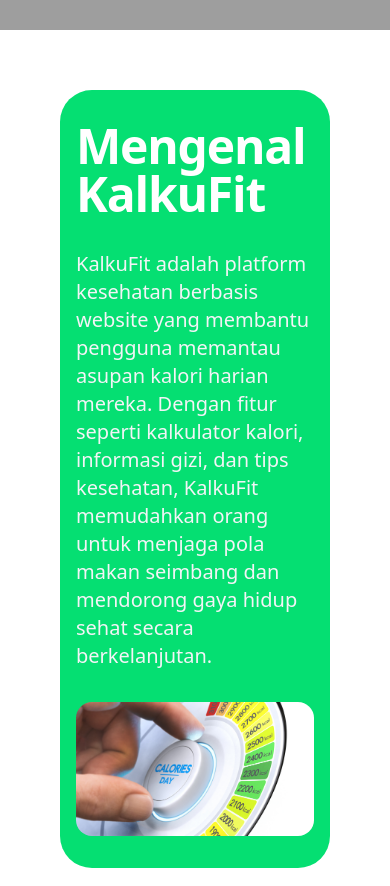
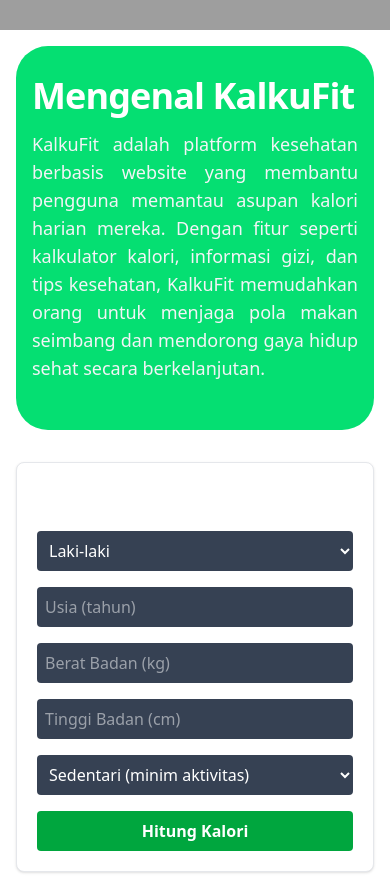
Before and after one commit to Maeeveee/KalkuFit, a React (Vite) app: page / in a window 390 px wide. Shown: the part 500-1386 px from the top of the page. Built offline with nearby package versions, Linux system fonts and the light colour scheme; grey boxes are pictures that could not be loaded.

Commit message:
fix mobile responsiveness

```diff
--- a/src/components/tentang.jsx
+++ b/src/components/tentang.jsx
@@ -1,18 +1,19 @@
 export default function Tentang() {
     return (
-        <section class="bg-green-400 rounded-4xl m-15">
-            <div class="py-8 px-4 mx-auto md:max-w-screen-xl sm:max-w-screen-sm text-left lg:py-16">
-                <div class="grid grid-cols-1 lg:grid lg:grid-cols-2 justify-between lg:gap-12">
-                    <div class="text-information ">
-                        <h1 class="text-5xl font-extrabold tracking-tight leading-none text-white mb-8 md:text-5xl lg:text-6xl text-left">Mengenal KalkuFit</h1>
-                        <p className="mb-8 text-xl font-normal text-left text-gray-100 lg:text-xl sm:text-sm">
-                            KalkuFit adalah platform kesehatan berbasis website yang membantu pengguna memantau asupan kalori harian mereka. Dengan fitur seperti kalkulator kalori, informasi gizi, dan tips kesehatan, KalkuFit memudahkan orang untuk menjaga pola makan seimbang dan mendorong gaya hidup sehat secara berkelanjutan.                            </p>
+        <section className="bg-green-400 rounded-4xl m-4 sm:m-2">
+            <div className="py-8 px-4 mx-auto md:max-w-screen-xl sm:max-w-screen-sm text-left lg:py-16">
+                <div className="grid grid-cols-1 lg:grid-cols-2 gap-4">
+                    <div className="text-information flex flex-col justify-center items-between">
+                        <h1 className="text-4xl font-extrabold tracking-tight leading-none text-white mb-4 sm:mb-2 sm:text-3xl lg:text-6xl text-left">Mengenal KalkuFit</h1>
+                        <p className="mb-4 text-lg font-normal text-justify text-gray-100 sm:text-sm lg:text-xl">
+                            KalkuFit adalah platform kesehatan berbasis website yang membantu pengguna memantau asupan kalori harian mereka. Dengan fitur seperti kalkulator kalori, informasi gizi, dan tips kesehatan, KalkuFit memudahkan orang untuk menjaga pola makan seimbang dan mendorong gaya hidup sehat secara berkelanjutan.
+                        </p>
                     </div>
-                    <div class="image-information flex justify-center items-center">
-                        <img src="/Tentang.jpg" class="rounded-2xl" />
+                    <div className="image-information hidden lg:flex justify-end">
+                        <img src="/Tentang.jpg" className="rounded-2xl w-full sm:w-3/4" alt="Tentang KalkuFit" />
                     </div>
                 </div>
             </div>
         </section>
-    )
+    );
 }
```
